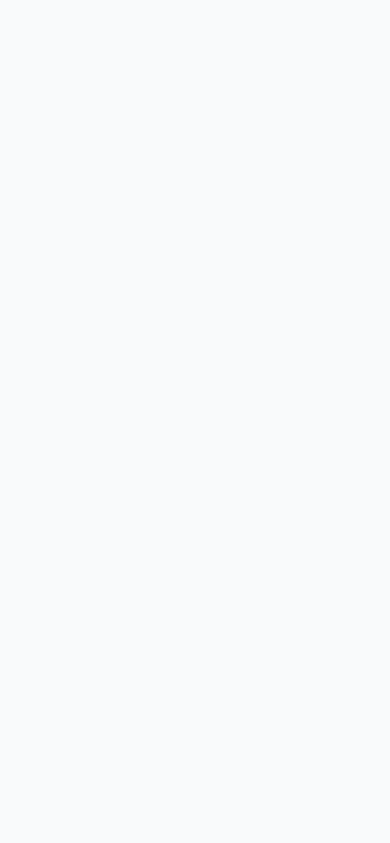
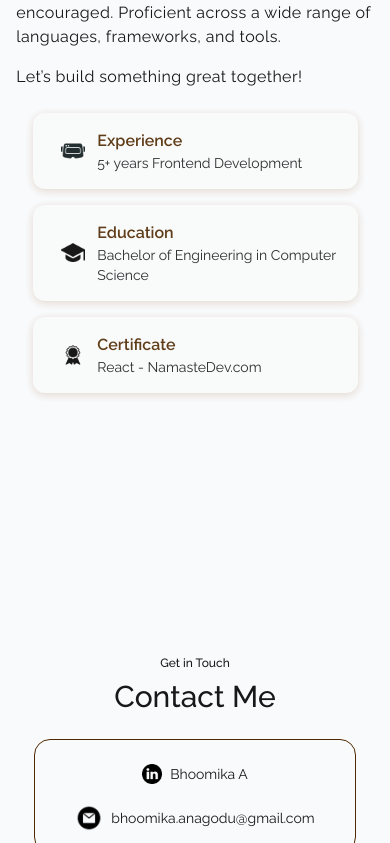
Before and after one commit to BhoomikaAnagodu/my-portfolio, a React (Vite) app: page / in a window 390 px wide. Shown: the part 1157-2000 px from the top of the page. Before the commit the page ends 844 px from the top, so only its background shows below. Built offline with nearby package versions, Linux system fonts and the light colour scheme.

Commit message:
remove snap scrolling in mobile screens

```diff
--- a/index.css
+++ b/index.css
@@ -64,7 +64,7 @@
 }
 
 html {
-  scroll-behavior: smooth;
+  scroll-behavior: [ auto smooth];
 }
 
 a,
@@ -77,7 +77,7 @@ a,
 }
 
 .section-height {
-  @apply h-screen py-[15vh];
+  @apply min-h-[80vh] lg:h-screen;
 }
 
 .nav-list > li {
--- a/src/App.tsx
+++ b/src/App.tsx
@@ -1,5 +1,6 @@
 import About from "./components/About";
 import ContactInfo from "./components/ContactInfo";
+import Footer from "./components/Footer";
 import Header from "./components/Header";
 import LandingPage from "./components/LandingPage";
 
@@ -9,11 +10,14 @@ const App = () => {
       <Header />
       <div
         id="scroll-container"
-        className="snap-y snap-mandatory overflow-y-scroll section-height"
+        className="overflow-y-auto snap-none lg:snap-y lg:snap-mandatory py-[15vh] section-height"
       >
         <LandingPage />
         <About />
         <ContactInfo />
+        <div className="text-center py-4 w-full">
+          <Footer />
+        </div>
       </div>
     </div>
   );
--- a/src/components/ContactInfo.tsx
+++ b/src/components/ContactInfo.tsx
@@ -1,13 +1,12 @@
 import EmailIcon from "../assets/email.png";
 import LinkedInIcon from "../assets/linkedin.png";
-import Footer from "./Footer";
 
 const ContactInfo = () => {
   return (
     <div className="main-container mx-auto snap-always snap-center">
       <section
         id="contact"
-        className="relative section-height text-center flex flex-col justify-center"
+        className="relative min-h-[80vh] lg:min-h-[85vh] text-center flex flex-col justify-center"
       >
         <p className="font-medium xxs:text-xs sm:text-sm md:text-base">
           Get in Touch
@@ -42,7 +41,6 @@ const ContactInfo = () => {
             </p>
           </div>
         </div>
-        <Footer />
       </section>
     </div>
   );
--- a/src/components/Footer.tsx
+++ b/src/components/Footer.tsx
@@ -1,6 +1,6 @@
 const Footer = () => {
   return (
-    <div className="absolute bottom-10 left-[50%] -translate-x-[50%] w-full">
+    <div>
       <p className="text-brown-800 font-light xxs:text-[10px] sm:text-sm">
         Copyright © 2025 Bhoomika Anagodu. All Rights Reserved.
       </p>
```
